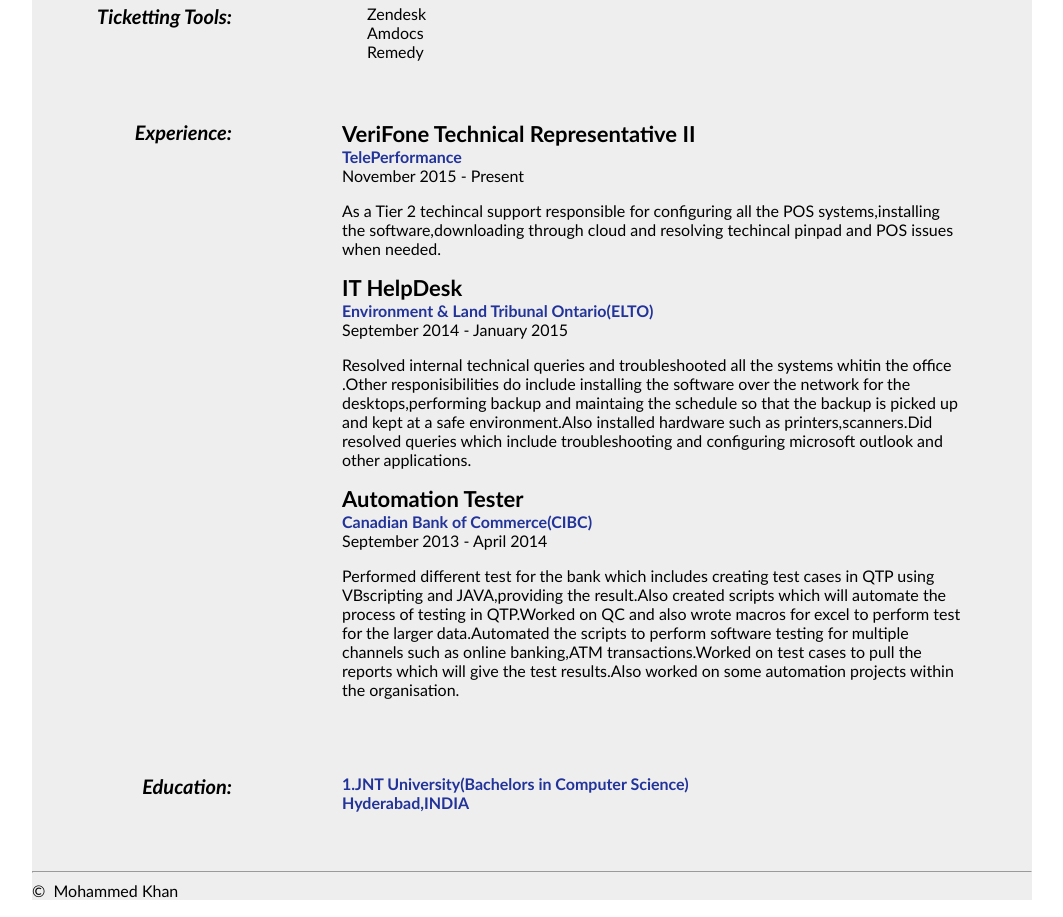
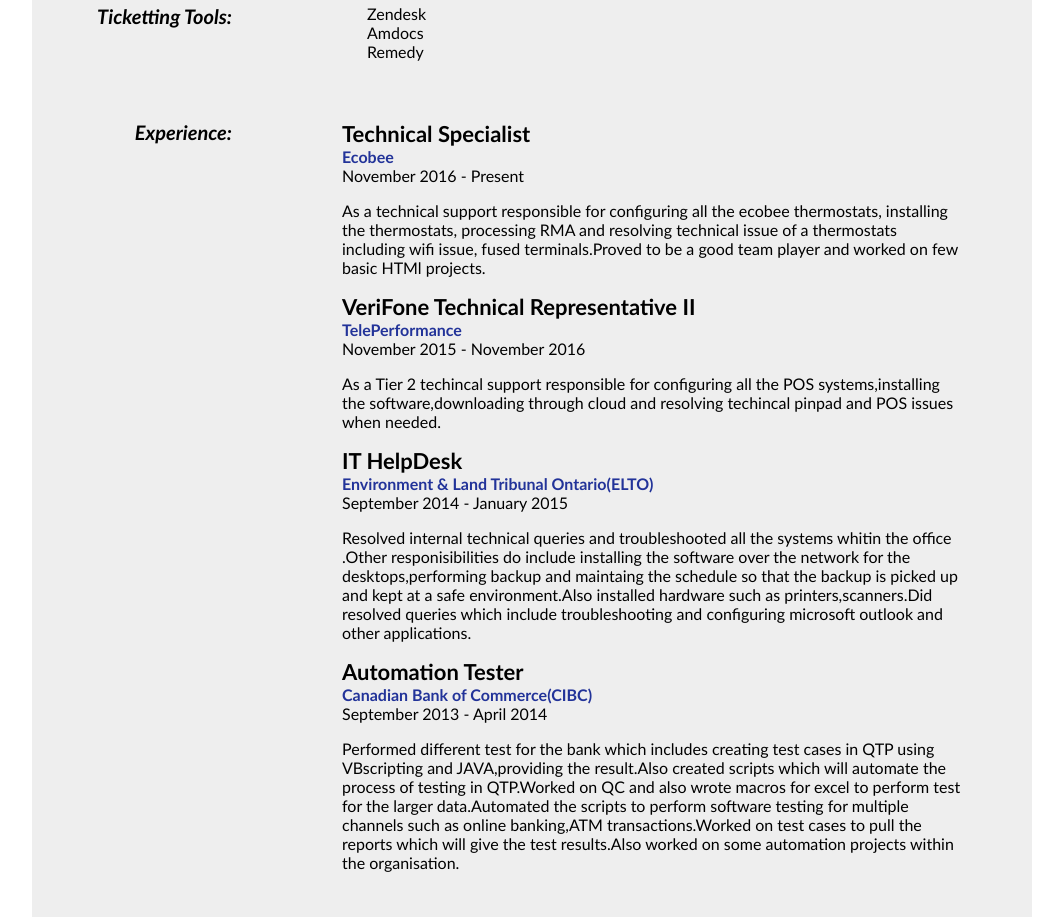
Before and after one commit to mdirshadkhan/Resume.github.io, a plain HTML site: page index.html in a window 1280 px wide. Shown: the part 940-1857 px from the top of the page, without its empty margins (110-1173 px from the left). Drawn offline with Linux system fonts and the light colour scheme.

Commit message:
Update index.html

```diff
--- a/index.html
+++ b/index.html
@@ -163,14 +163,21 @@
 <dd>
 	<section id="experience">
 
-		<!-- Position #1 -->
+				<!-- Position #1 -->
+
+		<h2 class="top">Technical Specialist</h2>
+		<p class="bus1">Ecobee</p>
+		<p class="time">November 2016 &#45; Present</p>
+		<p>As a technical support responsible for configuring all the ecobee thermostats, installing the thermostats, processing RMA and resolving technical issue of a thermostats including wifi issue, fused terminals.Proved to be a good team player and worked on few basic HTMl projects.
+
+		<!-- Position #2 -->
 
 		<h2 class="top">VeriFone Technical Representative II</h2>
 		<p class="bus1">TelePerformance</p>
-		<p class="time">November 2015 &#45; Present</p>
+		<p class="time">November 2015 &#45; November 2016</p>
 
 		<p>As a Tier 2 techincal support responsible for configuring all the POS systems,installing the software,downloading through cloud and resolving techincal pinpad and POS issues when needed.</p>
-		<!-- Position #2 -->
+		<!-- Position #3-->
 
 		<h2 class="top"> IT HelpDesk</h2>
 		<p class="bus1">Environment & Land Tribunal Ontario(ELTO)</p>
@@ -179,7 +186,7 @@
 		backup and maintaing the schedule so that the backup is picked up and kept at a safe environment.Also installed hardware such as printers,scanners.Did resolved queries which include troubleshooting
 		and configuring microsoft outlook and other applications. </p>
 
-		<!-- Position #3 -->
+		<!-- Position #4 -->
 
 		<h2 class="top"> Automation Tester</h2>
 		<p class="bus1">Canadian Bank of Commerce(CIBC)</p>
```
